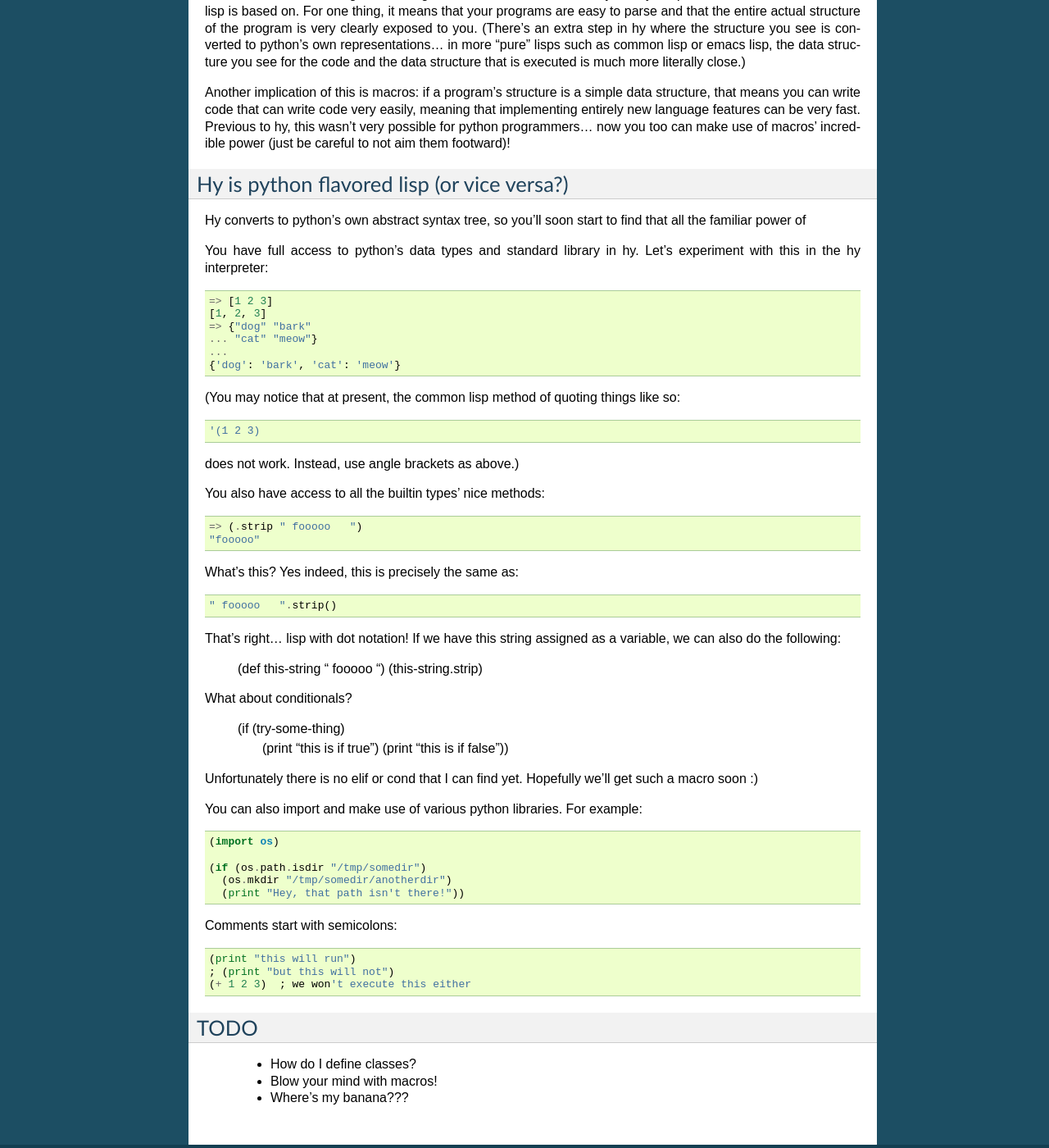
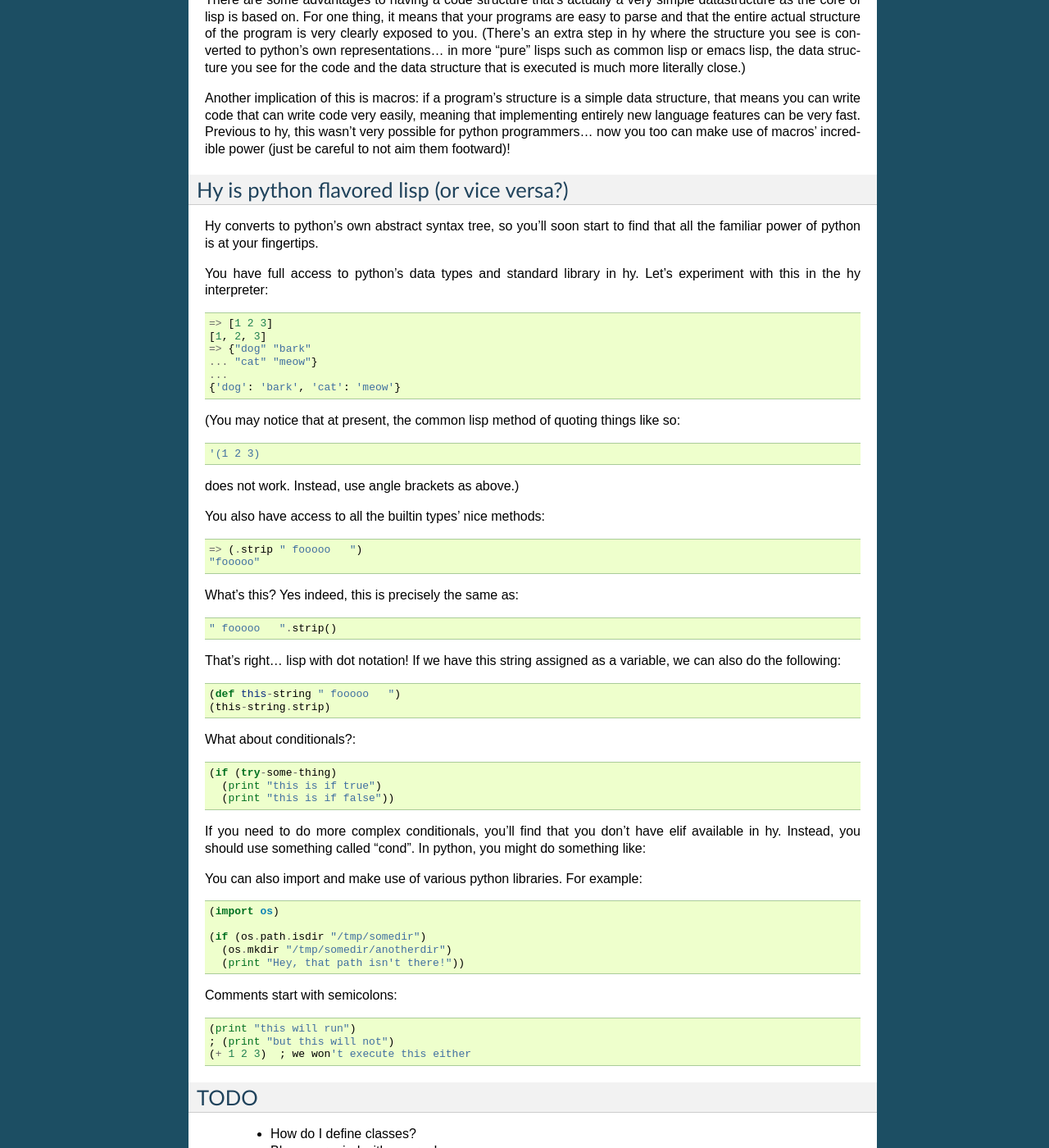
Before and after one commit to hylang/hy, a Sphinx documentation site: the page built from docs/language/index.rst, in a window 1280 px wide and 1400 px high, scrolled down 2078 px. Shown: the whole window at 82% size. Built offline with Sphinx 7.4.7, drawn with Linux system fonts in a browser that asks for light colours; some of the changed text lies outside the part shown.

Commit message:
Adding some missing "::" to the rst structure and fixing a sentence fragment.  Next: cond!

```diff
--- a/docs/language/index.rst
+++ b/docs/language/index.rst
@@ -14,7 +14,7 @@ A "hello world" in hy is actually super simple.  Let's try it::
   (print "hello world")
 
 See?  Easy!  As you may have guessed, this is the same as the python
-version of:
+version of::
 
   print "hello world"
 
@@ -145,7 +145,7 @@ Hy is python flavored lisp (or vice versa?)
 -------------------------------------------
 
 Hy converts to python's own abstract syntax tree, so you'll soon start
-to find that all the familiar power of
+to find that all the familiar power of python is at your fingertips.
 
 You have full access to python's data types and standard library in
 hy.  Let's experiment with this in the hy interpreter::
@@ -174,19 +174,20 @@ What's this?  Yes indeed, this is precisely the same as::
   " fooooo   ".strip()
 
 That's right... lisp with dot notation!  If we have this string
-assigned as a variable, we can also do the following:
+assigned as a variable, we can also do the following::
 
   (def this-string " fooooo   ")
   (this-string.strip)
 
-What about conditionals?
+What about conditionals?::
 
   (if (try-some-thing)
     (print "this is if true")
     (print "this is if false"))
 
-Unfortunately there is no elif or cond that I can find yet.  Hopefully
-we'll get such a macro soon :)
+If you need to do more complex conditionals, you'll find that you
+don't have elif available in hy.  Instead, you should use something
+called "cond".  In python, you might do something like::
 
 You can also import and make use of various python libraries.  For
 example::
```
